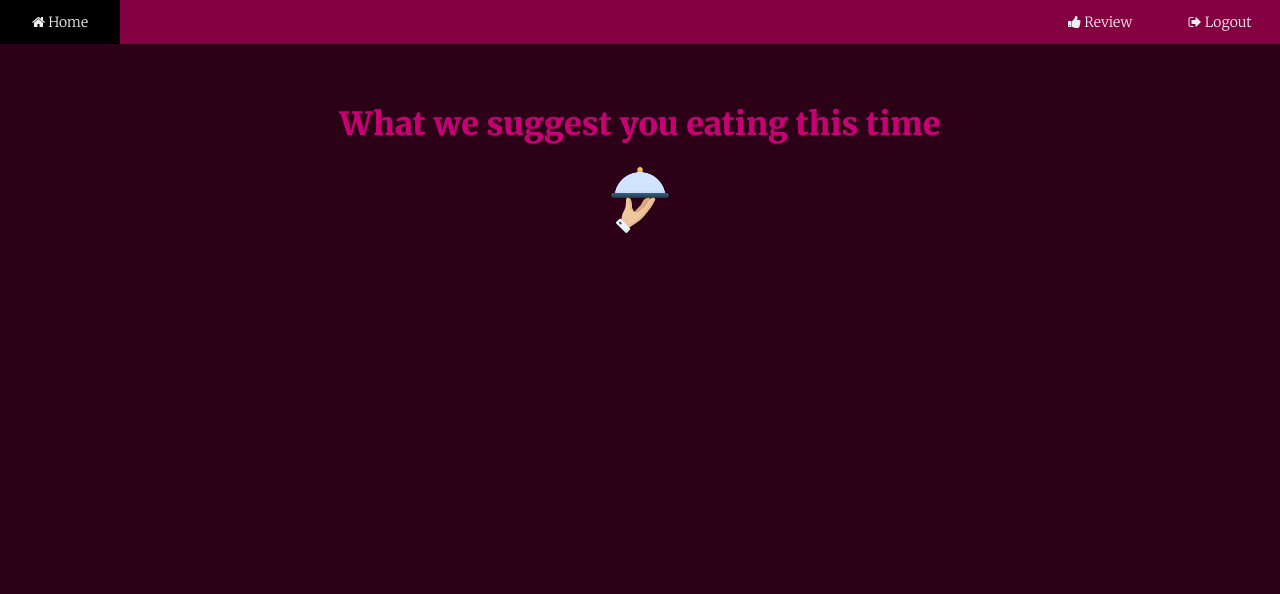
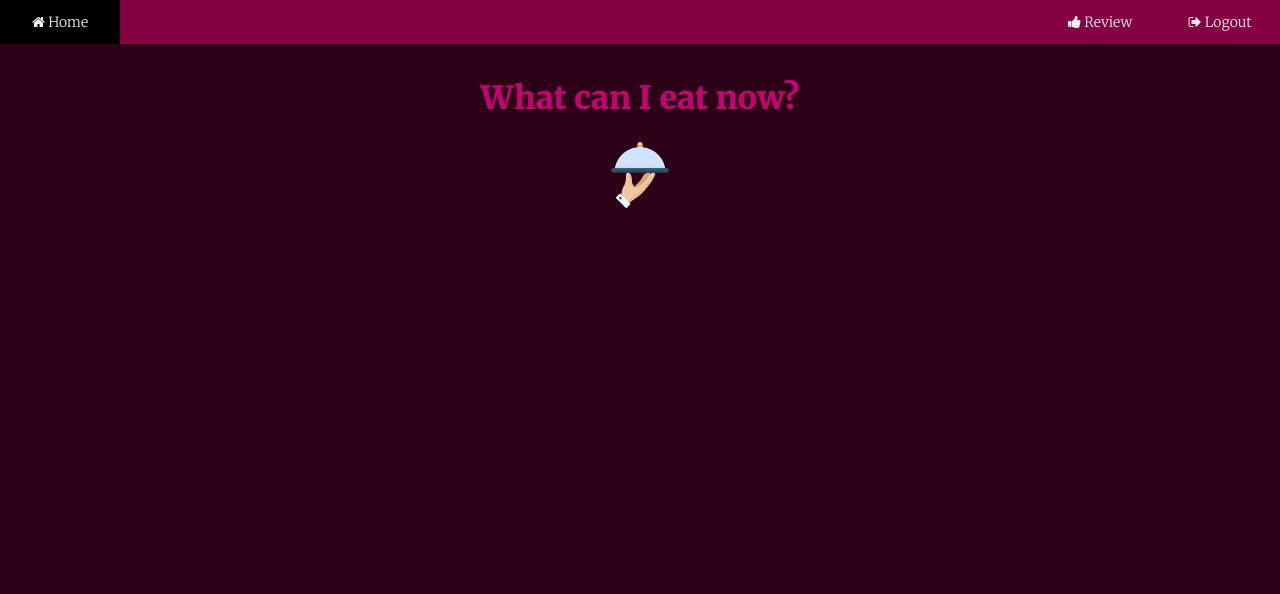
Before and after one commit to Amatofrancesco99/food-recommender, a PHP site: page /templates/main.php in a window 1280 px wide. Shown: the top 594 px of the page. Run offline with PHP 8.4, Linux system fonts and the light colour scheme; some libraries are stand-ins or nearby versions.

Commit message:
Improved margins and items placement

```diff
--- a/stylesheets/style.css
+++ b/stylesheets/style.css
@@ -61,7 +61,7 @@ body {
 }
 
 #main {
-    padding: 3% 0% 28%;
+    padding: 1% 0% 30%;
 }
 
 .main-container {
@@ -131,10 +131,6 @@ hr {
     margin: 5% 0% 15% 40%;
 }
 
-.more-title {
-    font-weight: bold;
-}
-
 #more-text-change {
     margin-top: 10%;
 }
@@ -196,12 +192,12 @@ hr {
 }
 
 q {
-    font-size: large;
+    font-size: medium;
     font-style: italic;
 }
 
 .author {
-    font-size: medium;
+    font-size: small;
     font-style: italic;
 }
 
--- a/templates/main.php
+++ b/templates/main.php
@@ -20,10 +20,9 @@
 
         <header id="main">
             <h1 class="purple">
-                What we suggest you eating this time
+                What can I eat now?
             </h1>
             <button id="reset" onclick="alert('Ops...This part of the site is already under development');"></button>
-
         </header>
 
         <?php include("sharedElements/footer.php") ?>
```
